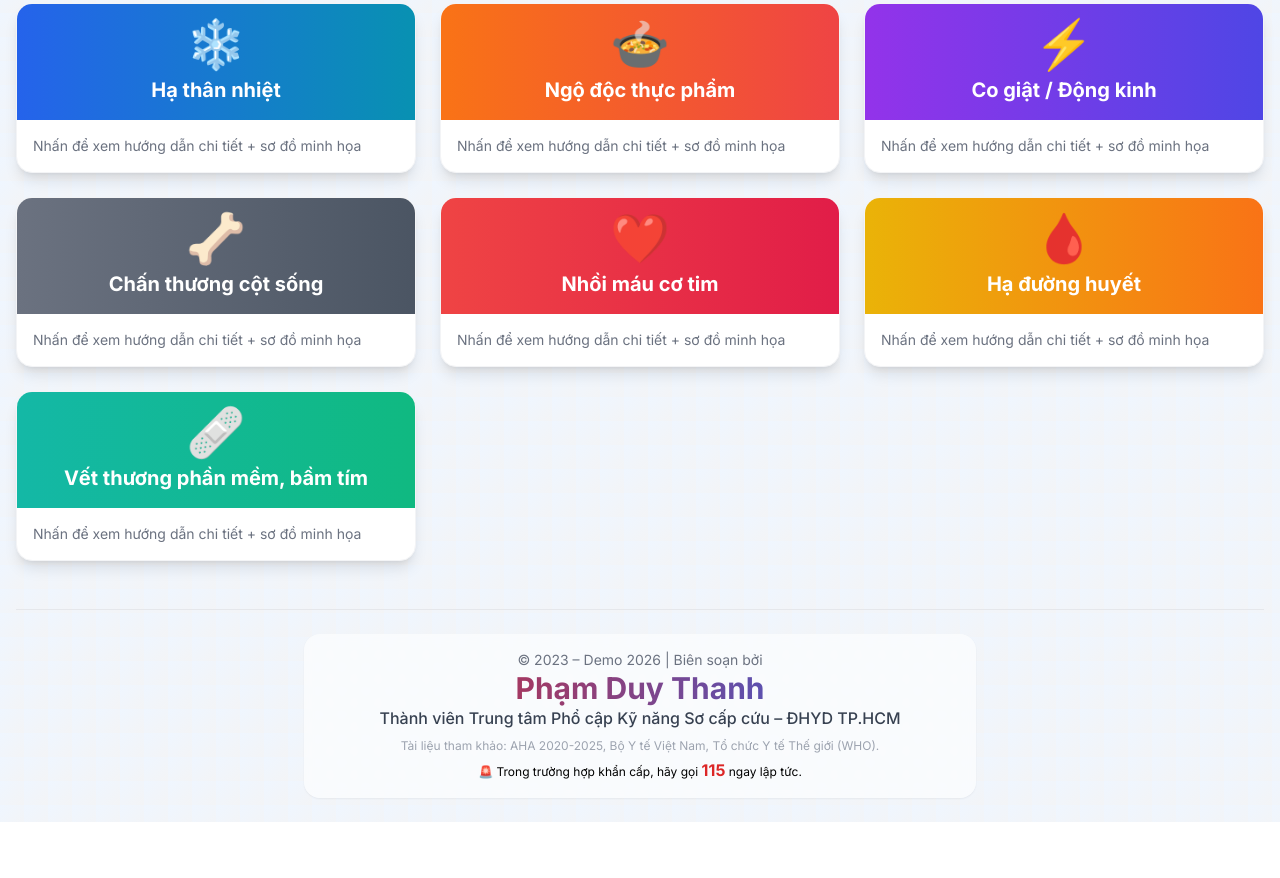
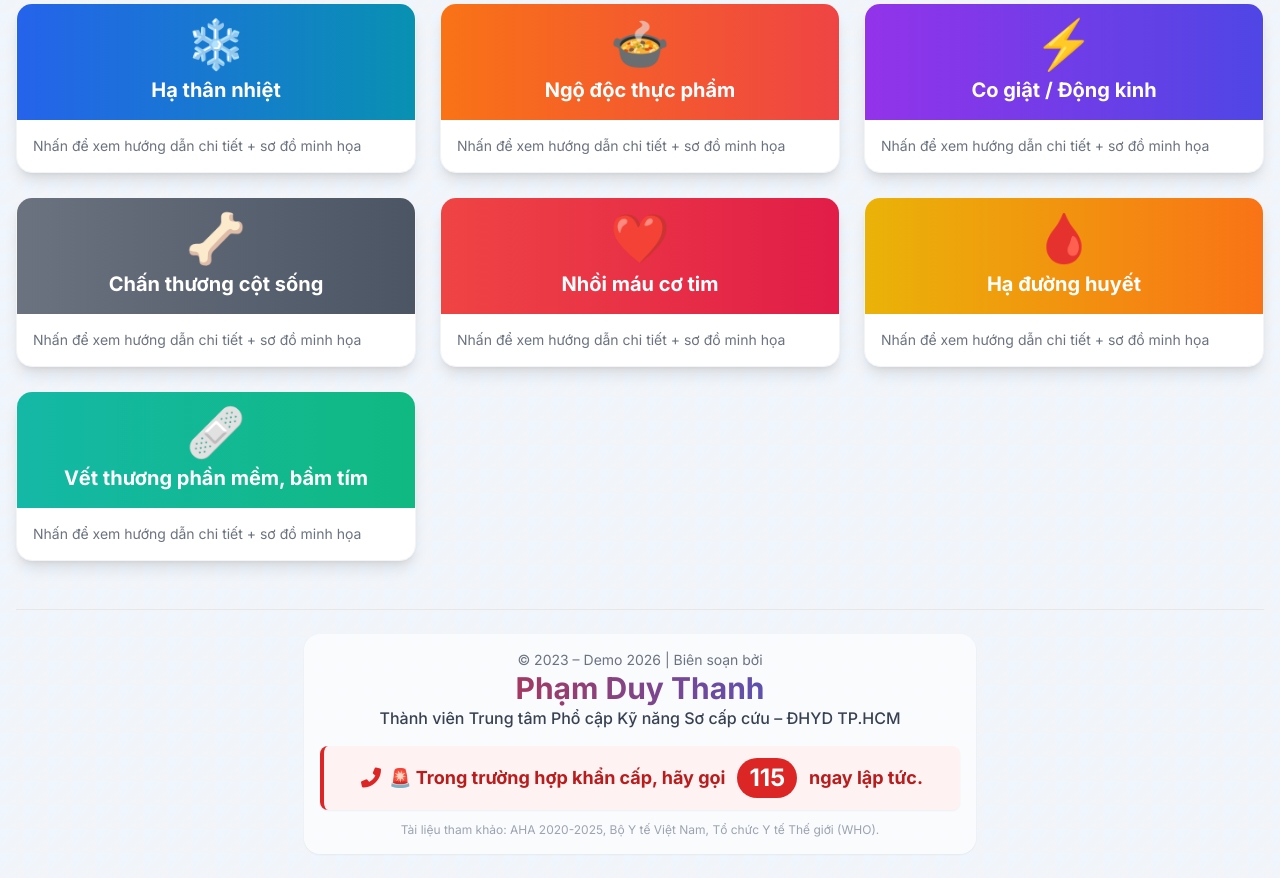
Before and after one commit to thanhpham24680-hub/App-S-c-u-EFASC, a website: page index.html in a window 1280 px wide. Shown: the part 1379-2257 px from the top of the page. Before the commit the page ends 2201 px from the top, so only its background shows below. Drawn offline with nearby package versions, Linux system fonts and the light colour scheme.

Commit message:
Cập nhật

```diff
--- a/index.html
+++ b/index.html
@@ -57,14 +57,22 @@
     <!-- Chi tiết bài học (ẩn ban đầu) -->
     <div id="detail-view" class="hidden bg-white rounded-2xl shadow-xl overflow-hidden mt-6"></div>
 
-    <!-- Footer với tác giả nổi bật -->
+    <!-- Footer với tác giả và cảnh báo 115 nổi bật -->
     <footer class="mt-12 text-center border-t border-gray-200 pt-6">
         <div class="bg-white/60 backdrop-blur-sm rounded-2xl p-4 max-w-2xl mx-auto shadow-sm">
             <p class="text-gray-500 text-sm">© 2023 – Demo 2026 | Biên soạn bởi</p>
             <p class="text-2xl md:text-3xl font-extrabold text-transparent bg-clip-text bg-gradient-to-r from-red-600 to-blue-600">Phạm Duy Thanh</p>
             <p class="font-medium text-gray-700">Thành viên Trung tâm Phổ cập Kỹ năng Sơ cấp cứu – ĐHYD TP.HCM</p>
-            <p class="text-xs text-gray-400 mt-2">Tài liệu tham khảo: AHA 2020-2025, Bộ Y tế Việt Nam, Tổ chức Y tế Thế giới (WHO).</p>
-            <p class="text-xs mt-1">🚨 Trong trường hợp khẩn cấp, hãy gọi <strong class="text-red-600 text-base">115</strong> ngay lập tức.</p>
+
+            <!-- Dòng cảnh báo khẩn cấp được làm nổi bật -->
+            <div class="mt-4 p-3 bg-red-50 border-l-4 border-red-600 rounded-lg shadow-sm">
+                <p class="text-red-700 font-bold text-lg flex items-center justify-center gap-2">
+                    <i class="fas fa-phone-alt text-red-600 text-xl"></i>
+                    🚨 Trong trường hợp khẩn cấp, hãy gọi <span class="text-2xl bg-red-600 text-white px-3 py-1 rounded-full mx-1">115</span> ngay lập tức.
+                </p>
+            </div>
+
+            <p class="text-xs text-gray-400 mt-3">Tài liệu tham khảo: AHA 2020-2025, Bộ Y tế Việt Nam, Tổ chức Y tế Thế giới (WHO).</p>
         </div>
     </footer>
 </div>
```
